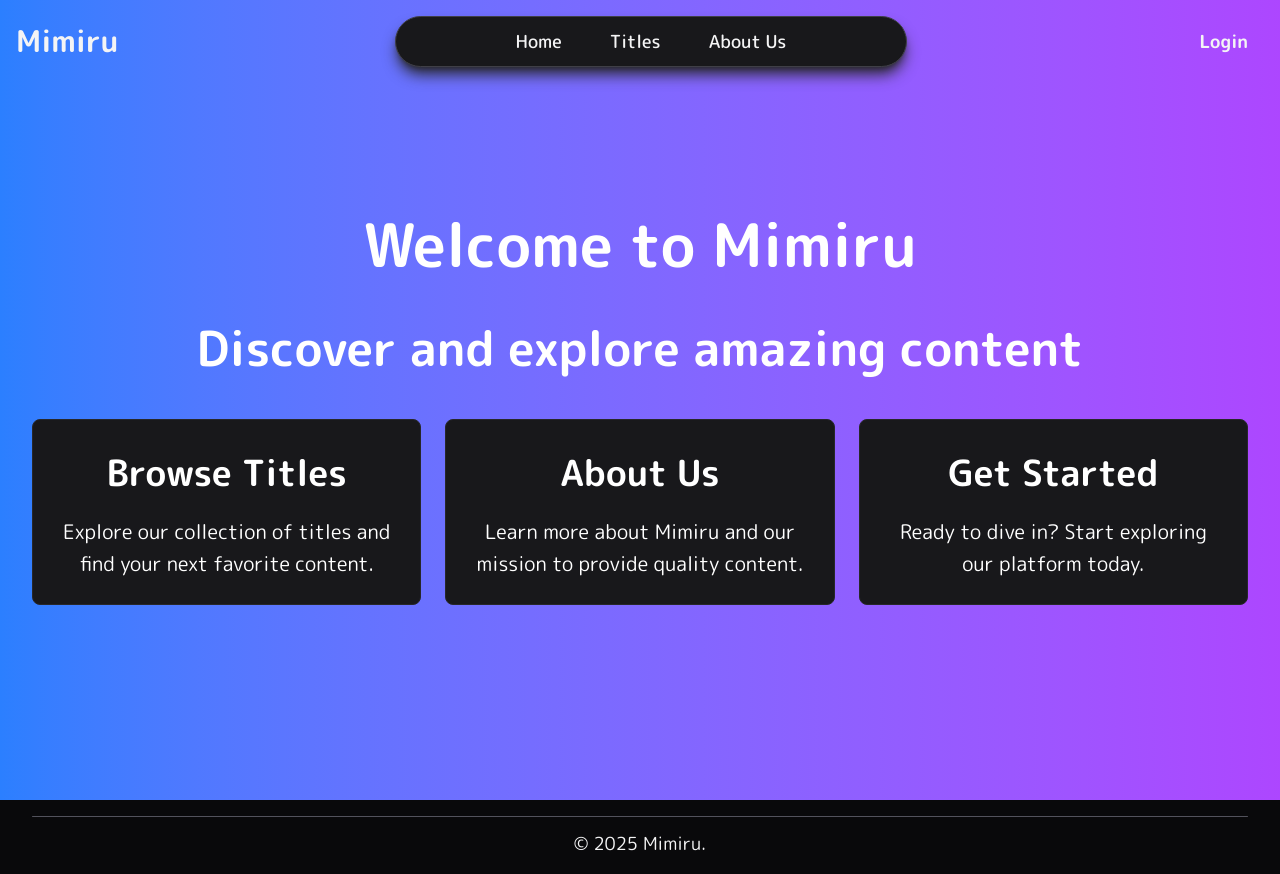
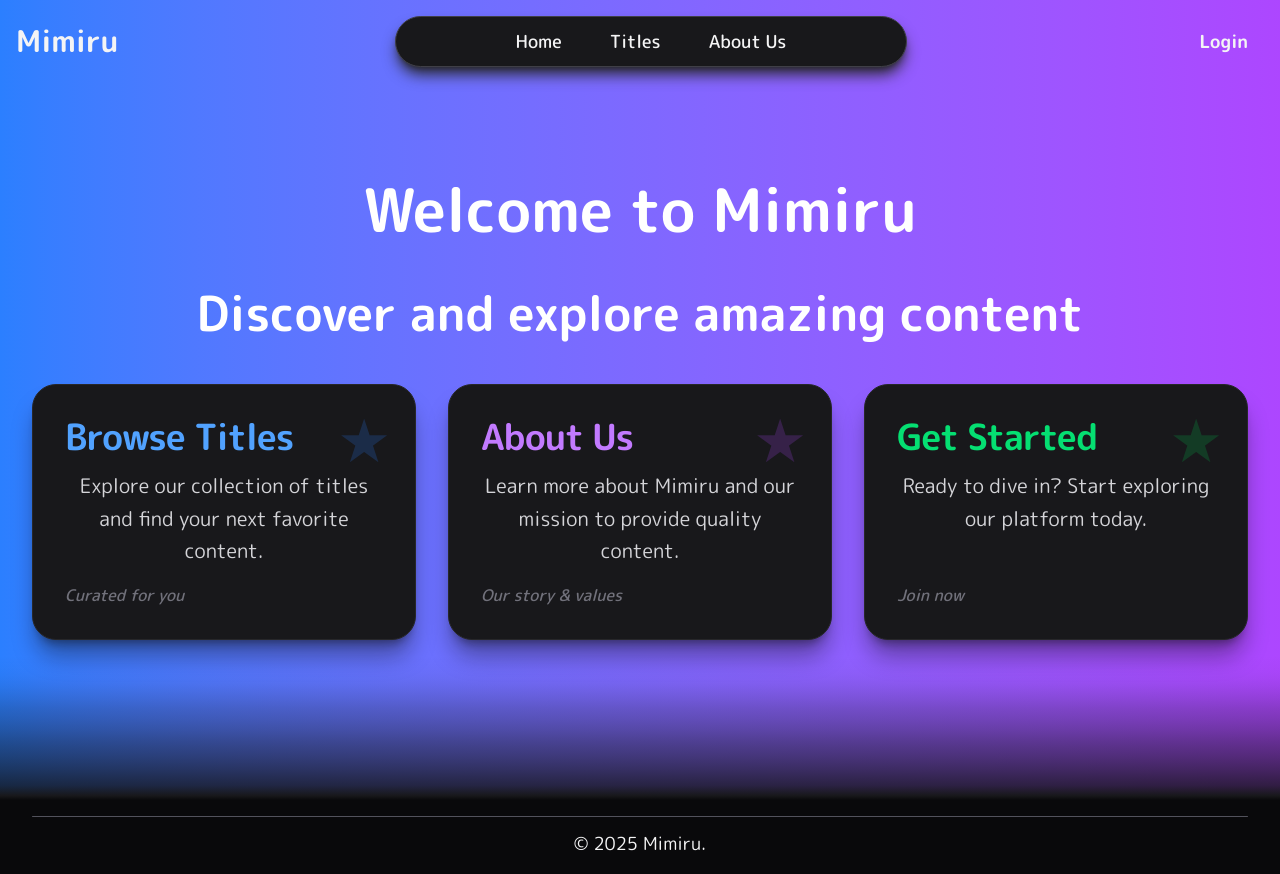
Before and after one commit to MimiruLabs/mimiru-frontend, a Next.js app: page /home in a window 1280 px wide. Built offline with nearby package versions, Linux system fonts and the light colour scheme.

Commit message:
feat: enhance HeroSection with gradient shadow effect and improved card styles

```diff
--- a/features/HomePage/sections/HeroSection.tsx
+++ b/features/HomePage/sections/HeroSection.tsx
@@ -3,6 +3,29 @@ import { Container } from "@/components/Container";
 import { Typography } from "@/components/Typography";
 import { AnimatedContainer } from "@/components/AnimatedContainer";
 import { motion } from "framer-motion";
+
+const SHADOW_GRADIENT = `
+  linear-gradient(
+    to bottom,
+    rgba(18,18,20,0) 0%,
+    rgba(18,18,20,0.01) 4%,
+    rgba(18,18,20,0.02) 8%,
+    rgba(18,18,20,0.03) 12%,
+    rgba(18,18,20,0.05) 16%,
+    rgba(18,18,20,0.08) 20%,
+    rgba(18,18,20,0.12) 25%,
+    rgba(18,18,20,0.17) 30%,
+    rgba(18,18,20,0.23) 36%,
+    rgba(18,18,20,0.30) 44%,
+    rgba(18,18,20,0.38) 52%,
+    rgba(18,18,20,0.47) 60%,
+    rgba(18,18,20,0.57) 70%,
+    rgba(18,18,20,0.68) 80%,
+    rgba(18,18,20,0.80) 90%,
+    #18181b 97%,
+    #09090b 100%
+  )
+`;
 
 const HeroSection = () => {
   const [showGradient, setShowGradient] = useState(false);
@@ -17,10 +40,17 @@ const HeroSection = () => {
       initial={{ backgroundColor: "rgba(0,0,0,0)" }}
       animate={{ backgroundColor: "rgb(59,130,246)" }} // Tailwind blue-500
       transition={{ duration: 1.2, ease: "easeInOut" }}
-      className={`flex flex-col items-center justify-center h-screen text-white transition-colors duration-700 ${
+      className={`relative flex flex-col items-center justify-center h-screen text-white transition-colors duration-700 ${
         showGradient ? "bg-gradient-to-r from-blue-500 to-purple-500" : ""
       }`}
     >
+      {/* Shadow at bottom for ultra-smooth transition */}
+      <div
+        className="absolute bottom-0 left-0 w-full h-36 pointer-events-none"
+        style={{
+          background: SHADOW_GRADIENT
+        }}
+      />
       <Container className="text-center">
         <AnimatedContainer className="mb-8">
           <Typography variant="h1" weight="bold" className="mb-4">
@@ -30,30 +60,41 @@ const HeroSection = () => {
             Discover and explore amazing content
           </Typography>
         </AnimatedContainer>
-        <div className="grid grid-cols-1 md:grid-cols-2 lg:grid-cols-3 gap-6">
-          <AnimatedContainer className="p-6 bg-zinc-900 rounded-lg border border-zinc-800">
-            <Typography variant="h3" weight="semibold" className="mb-3">
+        <div className="grid grid-cols-1 md:grid-cols-2 lg:grid-cols-3 gap-8 mt-8">
+          <AnimatedContainer className="group p-8 bg-zinc-900 rounded-3xl border border-zinc-800 shadow-xl shadow-zinc-950/40 hover:shadow-2xl transition-shadow duration-300 flex flex-col items-start relative overflow-hidden">
+            <span className="absolute top-6 right-6 text-blue-500 opacity-20 text-6xl pointer-events-none select-none group-hover:opacity-40 transition-opacity duration-300">★</span>
+            <Typography variant="h3" weight="bold" className="mb-3 text-blue-400 tracking-tight text-2xl group-hover:text-blue-300 transition-colors">
               Browse Titles
             </Typography>
-            <Typography variant="body" weight="normal">
-              Explore our collection of titles and find your next favorite
-              content.
+            <Typography variant="body" weight="normal" className="mb-4 text-zinc-300 text-base leading-relaxed">
+              Explore our collection of titles and find your next favorite content.
+            </Typography>
+            <Typography variant="caption" weight="medium" className="text-xs text-zinc-500 mt-auto italic">
+              Curated for you
             </Typography>
           </AnimatedContainer>
-          <AnimatedContainer className="p-6 bg-zinc-900 rounded-lg border border-zinc-800">
-            <Typography variant="h3" weight="semibold" className="mb-3">
+          <AnimatedContainer className="group p-8 bg-zinc-900 rounded-3xl border border-zinc-800 shadow-xl shadow-zinc-950/40 hover:shadow-2xl transition-shadow duration-300 flex flex-col items-start relative overflow-hidden">
+            <span className="absolute top-6 right-6 text-purple-500 opacity-20 text-6xl pointer-events-none select-none group-hover:opacity-40 transition-opacity duration-300">★</span>
+            <Typography variant="h3" weight="bold" className="mb-3 text-purple-400 tracking-tight text-2xl group-hover:text-purple-300 transition-colors">
               About Us
             </Typography>
-            <Typography variant="body" weight="normal">
+            <Typography variant="body" weight="normal" className="mb-4 text-zinc-300 text-base leading-relaxed">
               Learn more about Mimiru and our mission to provide quality content.
             </Typography>
+            <Typography variant="caption" weight="medium" className="text-xs text-zinc-500 mt-auto italic">
+              Our story & values
+            </Typography>
           </AnimatedContainer>
-          <AnimatedContainer className="p-6 bg-zinc-900 rounded-lg border border-zinc-800">
-            <Typography variant="h3" weight="semibold" className="mb-3">
+          <AnimatedContainer className="group p-8 bg-zinc-900 rounded-3xl border border-zinc-800 shadow-xl shadow-zinc-950/40 hover:shadow-2xl transition-shadow duration-300 flex flex-col items-start relative overflow-hidden">
+            <span className="absolute top-6 right-6 text-green-500 opacity-20 text-6xl pointer-events-none select-none group-hover:opacity-40 transition-opacity duration-300">★</span>
+            <Typography variant="h3" weight="bold" className="mb-3 text-green-400 tracking-tight text-2xl group-hover:text-green-300 transition-colors">
               Get Started
             </Typography>
-            <Typography variant="body" weight="normal">
+            <Typography variant="body" weight="normal" className="mb-4 text-zinc-300 text-base leading-relaxed">
               Ready to dive in? Start exploring our platform today.
+            </Typography>
+            <Typography variant="caption" weight="medium" className="text-xs text-zinc-500 mt-auto italic">
+              Join now
             </Typography>
           </AnimatedContainer>
         </div>
```
